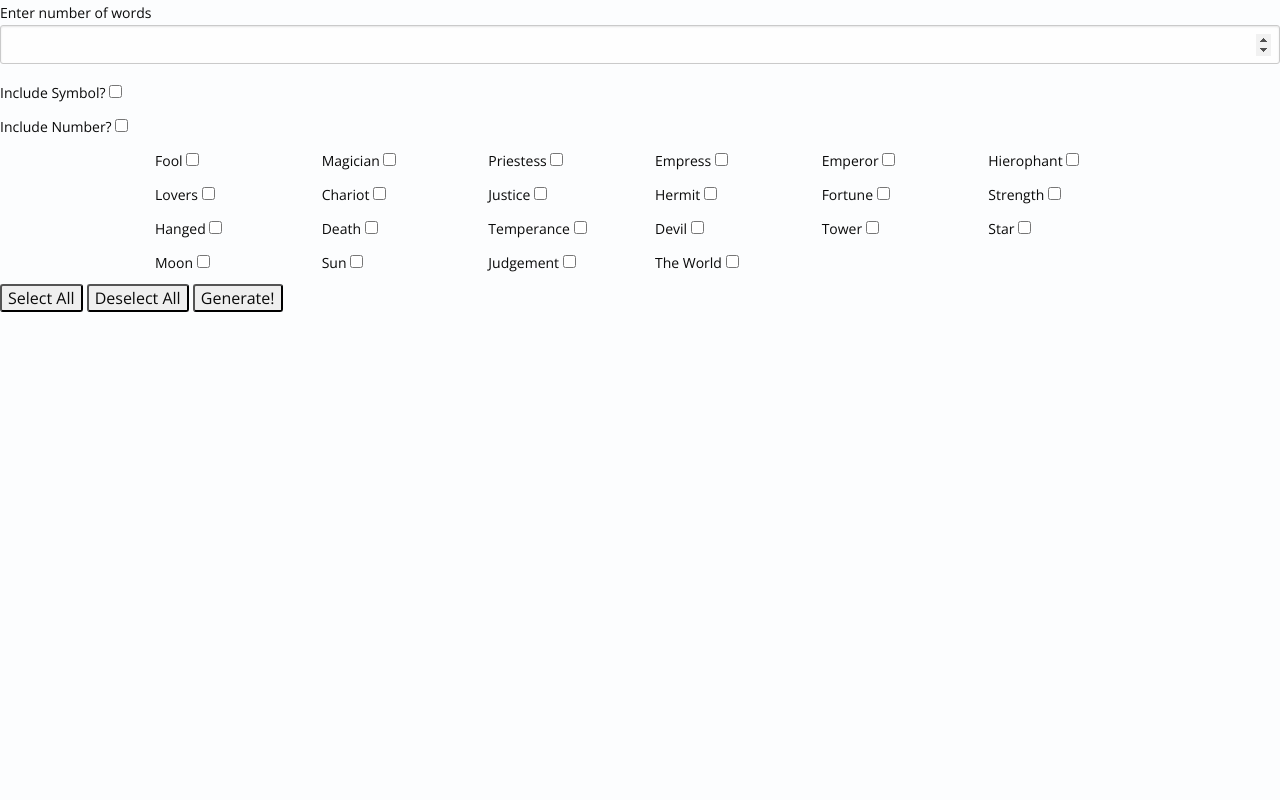
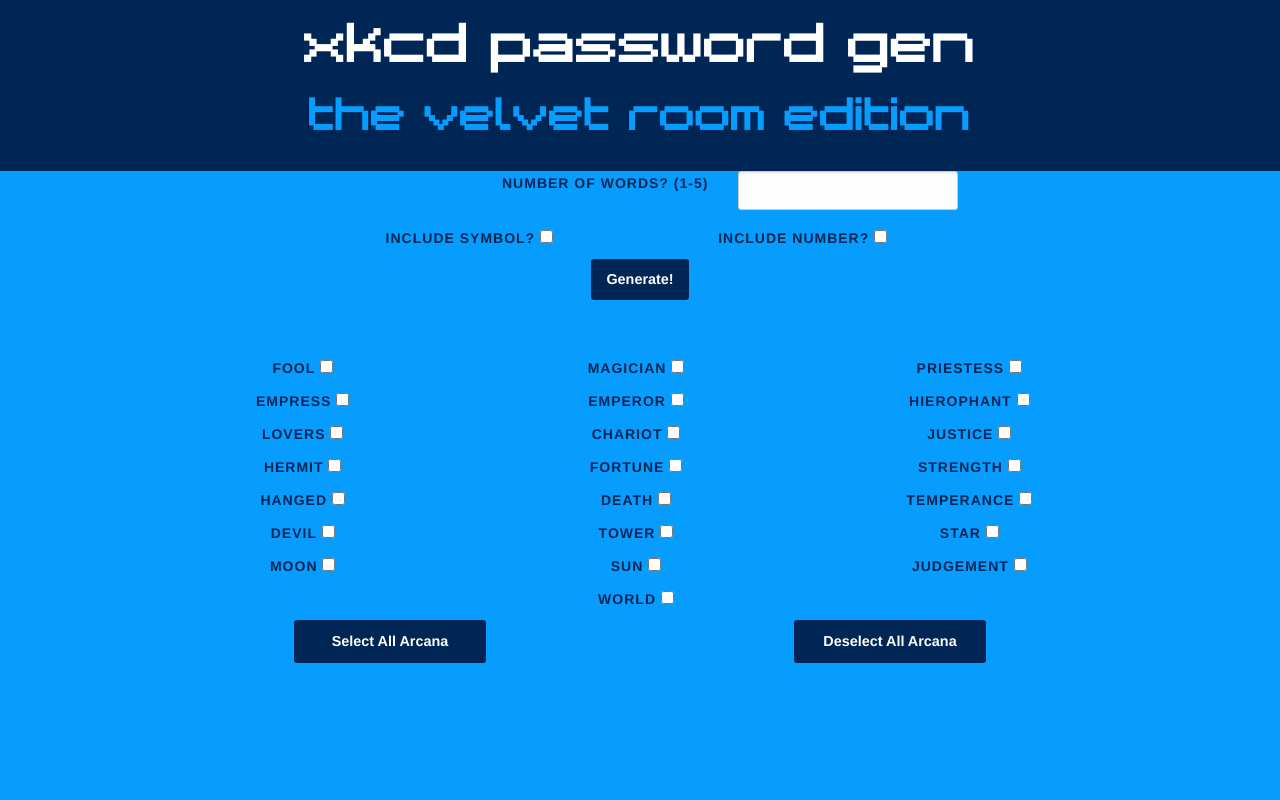
Before and after one commit to andmade/p2, a PHP site: page / in a window 1280 px wide. Run offline with PHP 8.4, Linux system fonts and the light colour scheme.

Commit message:
Add Error Checking and Finished CSS

```diff
--- a/css/p2.css
+++ b/css/p2.css
@@ -1,9 +1,75 @@
-body {
-    background-color: #fcfdfe;
-    font-family: 'Open Sans', sans-serif;
+@font-face {
+	font-family: "BM space A9";
+	src: url("BMSPACE.TTF"), url("BMSPACE.eot"); /* IE */
 }
 
 
-@media screen and (min-device-width: 40em) and (min-width: 40em) {
+body {
+	font-family: "Helvetica", sans-serif;
+	background-color: #069dff;
+	text-align:center;
+}
+
+header {
+	background-color:#002656;
+	color: #069dff;
+	padding: 1em;
+}
+
+h1, h2 {
+	font-family: "BM space A9", sans-serif;
+	font-weight: bold;
+}
+
+h1 {
+	color: #fff;
+}
+
+label {
+	text-transform: uppercase;
+	letter-spacing: 1px;
+	font-weight: bold;
+	color: #002656;
+}
+
+.button {
+	background-color: #002656;
+	font-weight: bold;
 
 }
+
+.formError {
+	color: #FFDA70;
+	font-weight: bold;
+}
+@media screen and (min-device-width:55em) and (min-width:55em) {
+	body {
+		background: #069dff url("../img/background.png") no-repeat right top;
+		background-size: 100% auto;
+	}
+
+	header {
+		transform: rotate(-45deg);
+		width:50vw;
+		position: relative;
+		top: 11vw;
+		right: 8vw;
+	}
+
+	h1 {
+		font-size: 3vw;
+	}
+
+	h2 {
+		font-size: 2vw;
+	}
+
+	#passwordGenerated {
+		font-size: 2vw;
+	}
+
+	.password-options {
+		margin-left: 40vw;
+
+	}
+}
--- a/generator.php
+++ b/generator.php
@@ -1,8 +1,4 @@
 <?php
-
-$wordlist = [
-    "we", "the", "people", "in", "order", "to", "form", "a", "more", "perfect", "union", "establish", "justice", "ensure", "domestic", "tranquility", "provide", "for", "common", "defense", "promote", "general", "welfare", "and", "blessings", "of", "liberty", "ourselves", "our", "posterity", "do", "ordain", "this", "Constitution", "United", "States", "America",
-  ];
 
 #Word Lists
 
@@ -250,7 +246,7 @@
     "Messiah",
 ];
 
-$theworldList = [
+$worldList = [
     "Uriel",
     "Nidhoggr",
     "Ananta",
@@ -280,20 +276,16 @@
     "Moon" => $moonList,
     "Sun" => $sunList,
     "Judgement" => $judgeList,
-    "The World" => $theworldList,
+    "World" => $worldList,
 ];
 
 $symbols = ["#","@","&", "*", "%"];
 
+$passwordGenerated = [];
+$numWordsErr = $noArcanaErr = "";
 
-$wordlistLength = count($wordlist);
-$passwordGenerated = [];
-$passwordLength = 0;
-
-if (isset($_POST["passwordLength"])) {
+if (!empty($_POST["passwordLength"]) && (intval($_POST["passwordLength"]) < 6) && isset($_POST["arcana"])) {
     $passwordLength = $_POST["passwordLength"];
-
-
 
     for($i = 1; $i <= $passwordLength; $i++) {
         $currentArcana = $arcanaList[$_POST["arcana"][mt_rand(0, count($_POST["arcana"]) - 1)]];
@@ -310,4 +302,16 @@
 
     shuffle($passwordGenerated);
 
+}
+
+if (empty($_POST["passwordLength"]) && isset($_POST["passwordLength"])){
+    $numWordsErr = "Please select a number 1-5";
+}
+
+if (isset($_POST["passwordLength"]) && !(intval($_POST["passwordLength"]) < 6)) {
+    $numWordsErr = "Please select a number 1-5";
+}
+
+if (isset($_POST["passwordLength"]) && !isset($_POST["arcana"])){
+    $noArcanaErr = "You must select at least 1 arcana";
 };
--- a/index.php
+++ b/index.php
@@ -19,53 +19,82 @@
     </head>
 
     <body>
-        <form method="POST" action="index.php">
+        <header>
+            <h1>xkcd password gen</h1>
+            <h2>the velvet room edition</h2>
+        </header>
 
-            <label>Enter number of words
-                <input type="number" name="passwordLength" min="1" max="5">
+        <?php if(isset($_POST["passwordLength"])): ?>
+            <h1 id="passwordGenerated" class="password-options">
+                <?php echo implode("-", $passwordGenerated) ?>
+            </h1>
+        <?php endif; ?>
+
+        <form method="POST" action="<?php echo htmlspecialchars($_SERVER["PHP_SELF"]);?>">
+
+            <!-- Display Options for Number of Words and Either Show Default Value 3 or Whatever Last Value Was -->
+            <div class="password-options row align-center">
+                <div class="column small-5">
+                    <label for="passwordLength" class="text-right bottom">Number of words? (1-5)</label><br/>
+                </div>
+                <div class="column small-3">
+                    <input type="number" id="passwordLength" name="passwordLength" min="1" max="6"
+                    <?php if(isset($_POST["passwordLength"])): ?>
+                        value="<?php echo htmlspecialchars($_POST["passwordLength"]);?>"
+                    <?php endif; ?>
+                        />
+                </div>
+                <p class="formError"><?php echo $numWordsErr; ?></p>
+            </div>
+
+            <!-- Display Options for Including Symbol/Number and Show Previous State -->
+            <div class="password-options row align-center">
+                <div class="medium-4 column">
+                    <label>Include Symbol?
+                        <input type="checkbox" name="includeSymbol" value="true"
+                        <?php if (isset($_POST["includeSymbol"])) {echo "checked";}; ?>/>
                     </label>
+                </div>
+                <div class="medium-4 column">
+                    <label>Include Number?
+                        <input type="checkbox" name="includeNumber" value="true"
+                        <?php if (isset($_POST["includeNumber"])) {echo "checked";}; ?>/>
+                    </label>
+                </div>
+            </div>
 
-            <!--Symbol Checkbox-->
-            <label>Include Symbol?
-                <input type="checkbox" name="includeSymbol" value="true" />
-            </label>
-
-            <!--Number Checkbox-->
-            <label>Include Number?
-                <input type="checkbox" name="includeNumber" value="true" />
-            </label>
+            <div class="password-options row align-center">
+                <div class="column"><input class="button" type='submit' value='Generate!' /></div>
+            </div>
 
             <!--Arcana Checkboxes
             For each element in the arcana list, outputs a label/checkbox. If
             the box was previously checked (present in the submitted POST values),
             then it makes it checked again.
             -->
-            <div class="row small-up-3 medium-up-6 large-up-9">
+            <p class="formError password-options"><?php echo $noArcanaErr; ?></p><br/>
+            <div id="arcanaSelectors" class="password-options row small-up-3 align-spaced">
                 <?php foreach($arcanaList as $key=> $value): ?>
                     <div class="column">
                         <label>
                             <?=ucfirst($key)?>
                             <input class="arcana-checkbox" type="checkbox" name="arcana[]" value=<?=$key?>
-                            <?php
-                                if (isset($_POST["arcana"]) && in_array($key, $_POST["arcana"])) {
-                                    echo "checked";
-                                };
-                            ?>
-                        />
+                            <?php if (isset($_POST["arcana"]) && in_array($key, $_POST["arcana"])) {
+                                echo "checked";};
+                            ?>/>
                         </label>
                     </div>
                 <?php endforeach; ?>
             </div>
 
-            <input id="buttonSelectAll" type="button" value="Select All" />
-            <input id="buttonDeselectAll" type="button" value="Deselect All" />
-            <input type='submit' value='Generate!' />
+            <div class="password-options row align-center">
+                <div class="column">
+                    <input id="buttonSelectAll" class="button" value="Select All Arcana" />
+                </div>
+                <div class="column">
+                    <input id="buttonDeselectAll" class="button" value="Deselect All Arcana" />
+                </div>
+            </div>
         </form>
-
-        <?php if(isset($_POST["passwordLength"])): ?>
-            <h1>
-                Your password is <?php echo implode("-", $passwordGenerated) ?>.
-            </h1>
-        <?php endif; ?>
     </body>
 </html>
```
Also changed, not shown: README.md, css/BMSPACE.TTF (added), img/background.png, 1 other file. Lines whose indentation alone changed are shown as unchanged.
